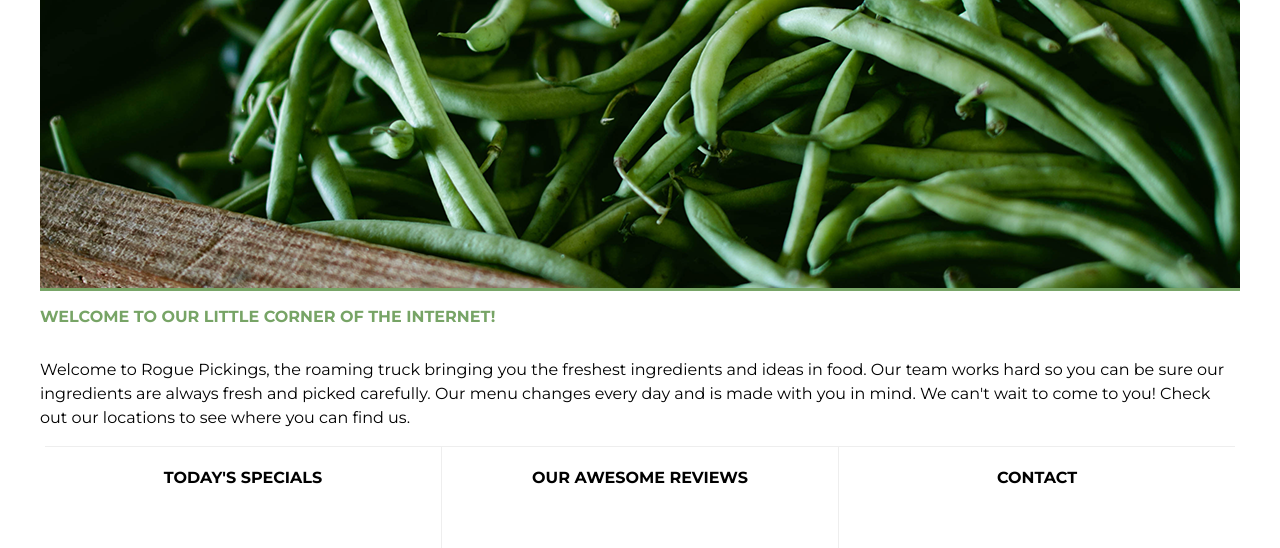
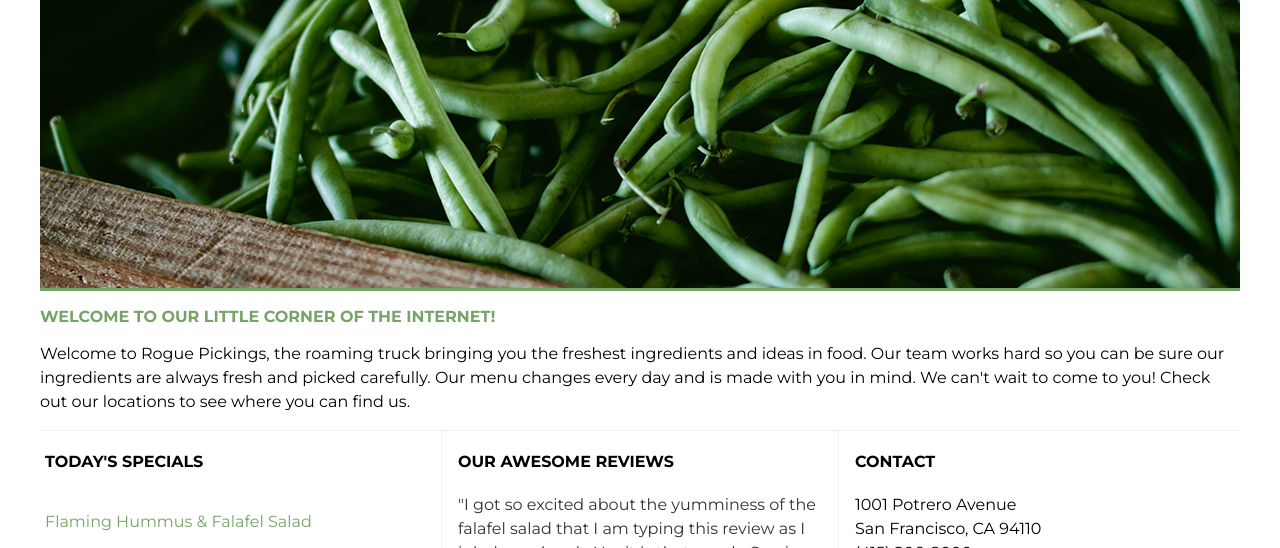
Before and after one commit to Jessica-Mach/rogue-pickings, a plain HTML site: page index.html in a window 1280 px wide. Shown: the part 178-726 px from the top of the page. Drawn offline with Linux system fonts and the light colour scheme.

Commit message:
Removed unnecessary Flexbox properties

```diff
--- a/css/main.css
+++ b/css/main.css
@@ -33,7 +33,7 @@ h4 {
 p {
 	font-size: 1em; /*14 px originally*/
 	line-height: 1.2em;
-    padding: 0 5%;
+
 }
 
 
@@ -73,30 +73,25 @@ header {
 .section-two,
 .section-three {
 	width: 100%;
-	height: auto;
+	border-top: 1px solid #eee;
+	/*height: auto;
 	border-top: 1px solid #eee;
 	display: flex;
 	justify-content: center;
 	align-items: center;
-	flex-flow: row wrap;
+	flex-flow: row wrap;*/
 }
 
 .section-one h4,
 .section-two h4,
 .section-three h4 {
 	width: 100%;
-	height: auto;
+	/*height: auto;
 	display: flex;
-	justify-content: center;
-	align-items: center;
-	flex-flow: row wrap;
+	justify-content: flex-start;
+	align-items: flex-start;
+	flex-flow: row wrap;*/
 }
-
-.section-two {
-	border-left: 1px solid #eee;
-	border-right: 1px solid #eee;
-}
-
 
 footer {
 	height: auto;
@@ -168,11 +163,11 @@ header nav ul li a{
 }
 
 .main-title {
-	height: auto;
+	/*height: auto;
 	display: flex;
 	justify-content: center;
 	align-items: center;
-	flex-flow: row wrap;
+	flex-flow: row wrap;*/
 }
 .main-title h3 {
 	color: #77a466;
@@ -222,35 +217,35 @@ footer span {
 	header h1 {
 		padding: 5% 0;
 	}
+	p {
+		padding-left: 1em;
+	}
 	.bottom-section {
 		width: 100%;
 		height: auto;
 		display: flex;
 		justify-content: center;
-		align-items: center;
+		align-items: flex-start;
 		flex-flow: row nowrap;
+		border-top: 1px solid #eee;
+		border-bottom: 1px solid #eee;
 	}
 	.section-one,
 	.section-two,
 	.section-three {
 		flex-basis: 33%;
-		height: 300px;
-		border-top: 1px solid #eee;
-		display: flex;
-		justify-content: center;
-		align-items: flex-start;
-		flex-flow: row wrap;
+		border-top: none;
 	}
 
-	.section-one h4,
+	.section-two {
+	border-left: 1px solid #eee;
+	border-right: 1px solid #eee;
+}
+
 	.section-two h4,
 	.section-three h4 {
-		width: 100%;
-		display: flex;
-		justify-content: center;
-		align-items: flex-start;
-		flex-flow: row wrap;
-}
+		margin-left: 1em;
+	}
 }
 
 @media (min-width: 1200px) {
@@ -291,14 +286,14 @@ footer span {
 		font-weight: 700;
 		font-size: .8em;
 		padding: 0 3%;
-}
+	}
 
 .main-title {
-	height: auto;
+	/*height: auto;
 	display: flex;
 	justify-content: flex-start;
 	align-items: center;
-	flex-flow: row wrap;
-}
+	flex-flow: row wrap;*/
+	}
 
 }
```
